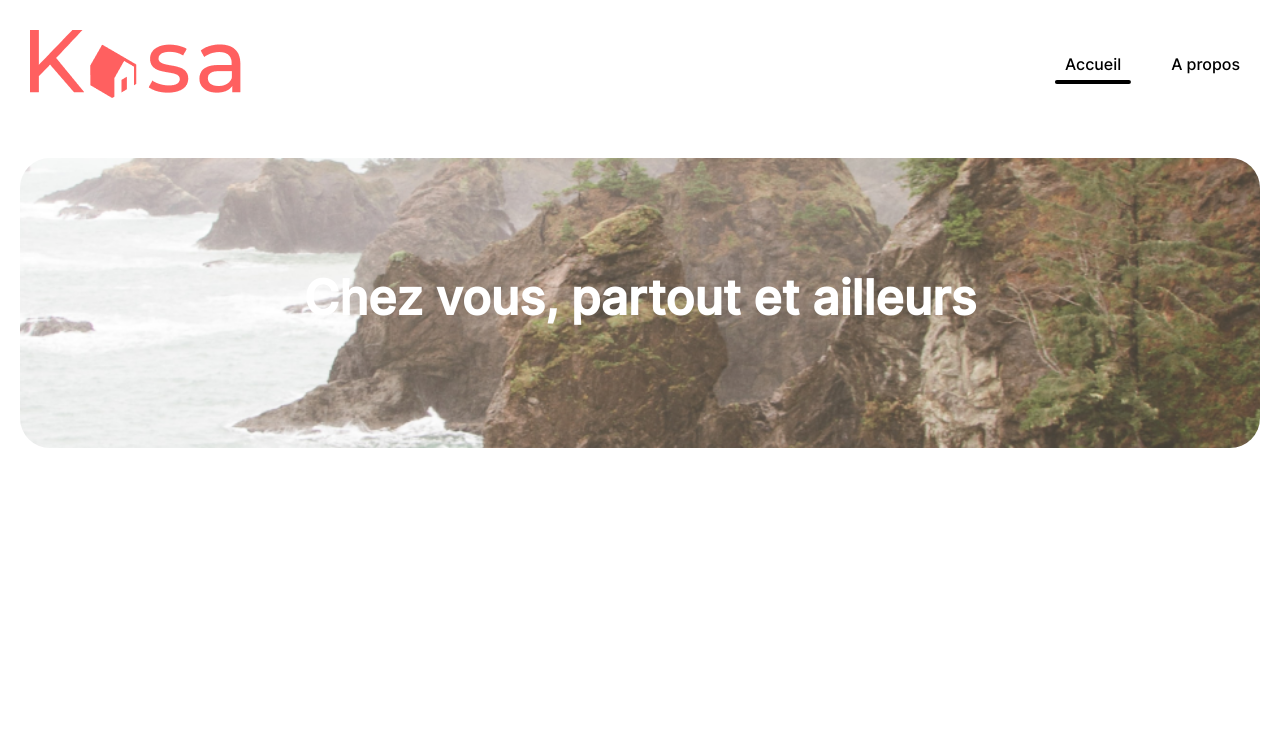
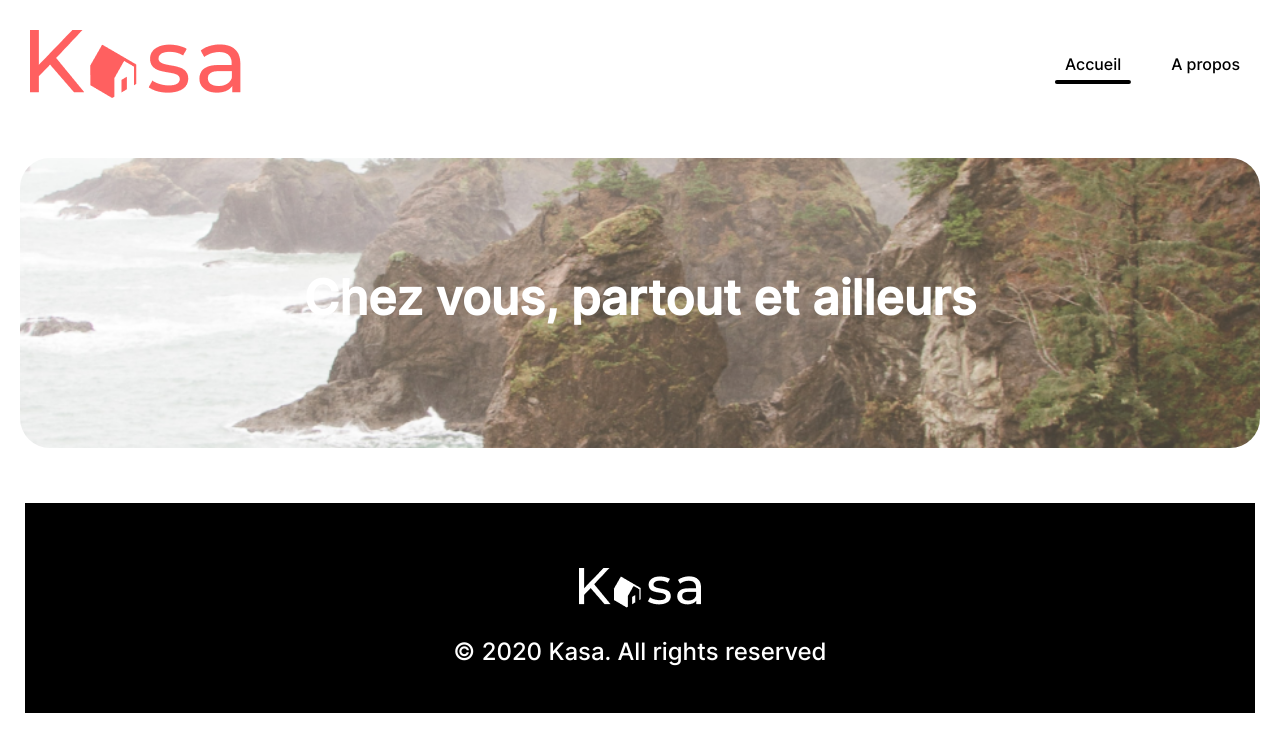
Before and after one commit to BangalyLeDeveloppeur/projet8.github, a React (Create React App) app in the folder proje8/: page / in a window 1280 px wide. Shown: the top 752 px of the page. Built offline with nearby package versions, Linux system fonts and the light colour scheme.

Commit message:
ajout du composant footer sur la page home

```diff
--- a/proje8/src/pages/Home.js
+++ b/proje8/src/pages/Home.js
@@ -1,12 +1,14 @@
 import React from 'react';
 import Navigation from '../components/Navigation';
 import Partout from '../components/Partout';
+import Footer from '../components/Footer';
 
 const Home = () => {
     return (
         <div>
             <Navigation />
             <Partout />
+            <Footer />
         </div>
     );
 };
--- a/proje8/src/styles/components/_description.scss
+++ b/proje8/src/styles/components/_description.scss
@@ -3,6 +3,7 @@
     justify-content: space-between;
     align-items: center;
     background: rgb(255, 96, 96);
+    margin-left: 10%;
     h2{
 
         font-size: 2em;
```
